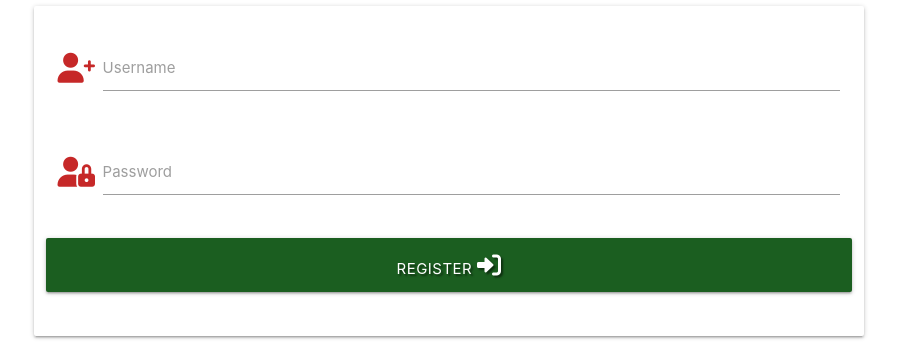
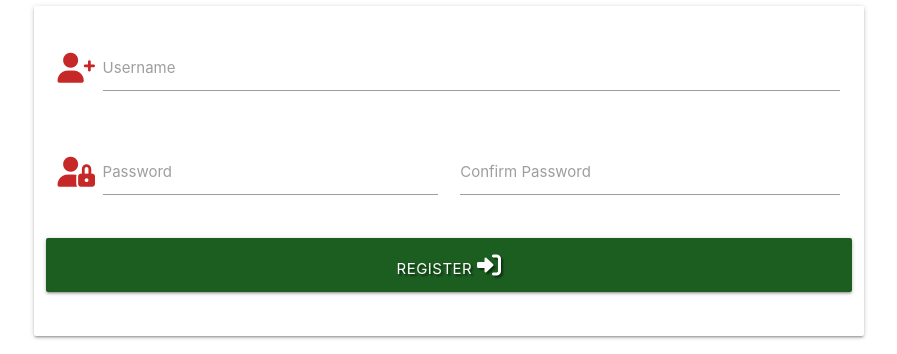
Before and after one commit to reidycolm/MS3-Project, a Flask app: page /register in a window 1280 px wide. Shown: the part 160-514 px from the top of the page, without its empty margins (191-1088 px from the left). Run offline with Flask 2, Linux system fonts and the light colour scheme; some libraries are stand-ins or nearby versions.

Commit message:
Added confirm password field to user registration and fixed validation

```diff
--- a/templates/register.html
+++ b/templates/register.html
@@ -6,23 +6,27 @@
 <div class="row">
     <form class="col s12 m8 offset-m2" method="POST" action="{{ url_for('register') }}">
         <div class="card-panel">
-            <!--Username-->
+            <!--username-->
             <div class="row">
                 <div class="input-field col s12">
                     <i class="fas fa-user-plus prefix red-text text-darken-3"></i>
-                    <input id="username" name="username" type="text" class="validate">
+                    <input id="username" name="username" minlength="5" maxlength="15" pattern="^[a-zA-Z0-9]{5,15}$" type="text" class="validate">
                     <label for="username">Username</label>
                 </div>
             </div>
-            <!--Password-->
+            <!--password-->
             <div class="row">
-                <div class="input-field col s12">
+                <div class="input-field col s6">
                     <i class="fas fa-user-lock prefix red-text text-darken-3"></i>
-                    <input id="password" name="password" type="password" minlength="5" maxlength="15" pattern="^[a-zA-Z0-9]{5,15}$" class="validate" required>
+                    <input id="password" name="password" type="password" minlength="5" maxlength="15" class="validate" required>
                     <label for="password">Password</label>
                 </div>
+                <div class="input-field col s6">
+                    <input id="confirm-password" name="confirm-password" type="password" minlength="5" maxlength="15" class="validate" required>
+                    <label for="confirm-password">Confirm Password</label>
+                </div>
             </div>
-            <!--Register-->
+            <!--register-->
             <div class="row">
                 <button type="submit" class="col s12 btn-large green darken-4 text-shadow">
                     Register <i class="fas fa-sign-in-alt"></i>
```
